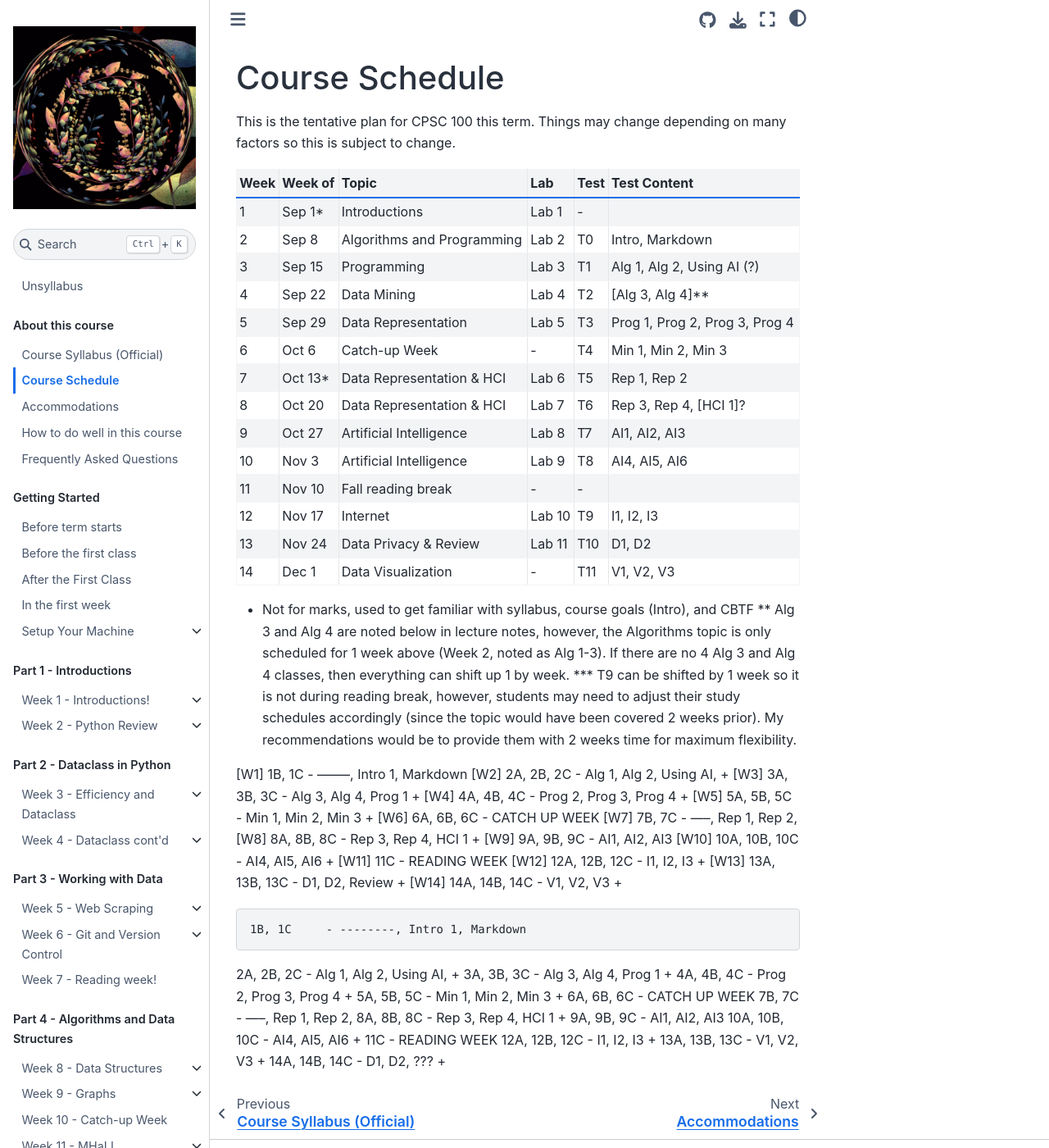
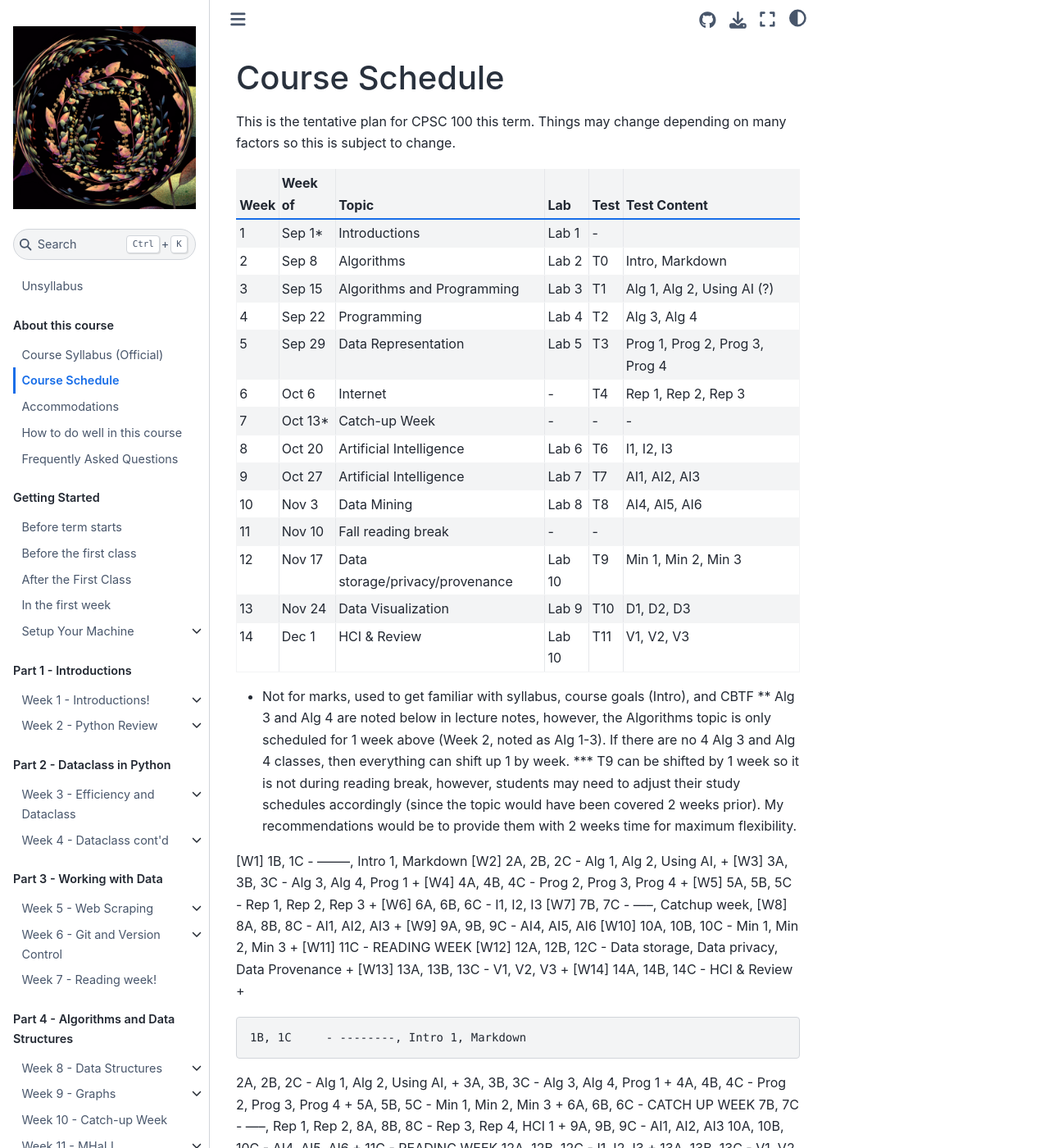
Before and after one commit to UBC-CS/cpsc100, a Jupyter Book: the page built from about/course_schedule.md, in a window 1280 px wide and 1400 px high. Shown: the whole window at 82% size. Built offline with Jupyter Book 1.0.4 settings and Sphinx 7.4.7 and the Sphinx Book theme 1.1.4, drawn with Linux system fonts in a browser that asks for light colours; pages that are not in the unit, such as notebooks, are missing from menus.

Commit message:
Apply suggestions from code review
Adjusted test content

```diff
--- a/about/syllabus_bits/schedule.md
+++ b/about/syllabus_bits/schedule.md
@@ -1,23 +1,22 @@
 This is the tentative plan for {{ COURSE_CODE }} this term.
 Things may change depending on many factors so this is subject to change.
 
-| Week | Week of | Topic                   | Lab    | Test  | Test Content                   |
-| ---- | ------- | ----------------------- | ------ | ----- | ------------------------------ |
-| 1    | Sep 1*  | Introductions           | Lab 1  | -     |                                |
-| 2    | Sep 8   | Algorithms and Programming              | Lab 2  | T0   | Intro, Markdown                |
-| 3    | Sep 15  | Programming             | Lab 3  | T1    | Alg 1, Alg 2, Using AI (?)     |
-| 4    | Sep 22  | Data Mining             | Lab 4  | T2    | [Alg 3, Alg 4]**               |
-| 5    | Sep 29  | Data Representation     | Lab 5  | T3    | Prog 1, Prog 2, Prog 3, Prog 4 |
-| 6    | Oct 6   | Catch-up Week           | -      | T4    | Min 1, Min 2, Min 3            |
-| 7    | Oct 13* | Data Representation & HCI           | Lab 6  | T5    | Rep 1, Rep 2                   |
-| 8    | Oct 20  | Data Representation & HCI | Lab 7  | T6    | Rep 3, Rep 4, [HCI 1]?         |
-| 9    | Oct 27  | Artificial Intelligence | Lab 8  | T7    | AI1, AI2, AI3                  |
-| 10   | Nov 3   | Artificial Intelligence               | Lab 9  | T8    | AI4, AI5, AI6                  |
-| 11   | Nov 10  | Fall reading break      | -      | -  |                      |
-| 12   | Nov 17  | Internet    | Lab 10 | T9      |  I1, I2, I3                              |
-| 13   | Nov 24  | Data Privacy & Review         | Lab 11 | T10   |   D1, D2                   |
-| 14   | Dec 1   | Data Visualization                  | -      | T11   | V1, V2, V3       |
-
+| Week | Week of | Topic                      | Lab    | Test | Test Content                   |
+|------|---------|----------------------------|--------|------|--------------------------------|
+| 1    | Sep 1*  | Introductions                    | Lab 1  | -    |                                |
+| 2    | Sep 8   | Algorithms                        | Lab 2  | T0   | Intro, Markdown                |
+| 3    | Sep 15  | Algorithms and Programming | Lab 3  | T1   | Alg 1, Alg 2, Using AI (?)     |
+| 4    | Sep 22  | Programming                | Lab 4  | T2   | Alg 3, Alg 4              |
+| 5    | Sep 29  | Data Representation        | Lab 5  | T3   | Prog 1, Prog 2, Prog 3, Prog 4 |
+| 6    | Oct 6   |  Internet             | -      | T4   | Rep 1, Rep 2, Rep 3            |
+| 7    | Oct 13* | Catch-up Week | - | -  | -   | -                   |
+| 8    | Oct 20  | Artificial Intelligence  | Lab 6  | T6   | I1, I2, I3         |
+| 9    | Oct 27  | Artificial Intelligence    | Lab 7  | T7   | AI1, AI2, AI3                  |
+| 10   | Nov 3   |  Data Mining  | Lab 8  | T8   | AI4, AI5, AI6                  |
+| 11   | Nov 10  | Fall reading break         | -      | -    |                                |
+| 12   | Nov 17  |  Data storage/privacy/provenance | Lab 10 | T9   | Min 1, Min 2, Min 3                     |
+| 13   | Nov 24  | Data Visualization     | Lab 9 | T10  | D1, D2, D3                     |
+| 14   | Dec 1   | HCI & Review         | Lab 10      | T11  | V1, V2, V3                     |
 
 * Not for marks, used to get familiar with syllabus, course goals (Intro), and CBTF
 ** Alg 3 and Alg 4 are noted below in lecture notes, however, the Algorithms topic is only scheduled for 1 week above (Week 2, noted as Alg 1-3). If there are no 4 Alg 3 and Alg 4 classes, then everything can shift up 1 by week.
@@ -27,16 +26,16 @@ Things may change depending on many factors so this is subject to change.
 [W2]  2A, 2B, 2C     - Alg 1, Alg 2, Using AI,      +
 [W3]  3A, 3B, 3C     - Alg 3, Alg 4, Prog 1         +
 [W4]  4A, 4B, 4C     - Prog 2, Prog 3, Prog 4       +
-[W5]  5A, 5B, 5C     - Min 1, Min 2, Min 3          +
-[W6]  6A, 6B, 6C     - CATCH UP WEEK
-[W7]      7B, 7C     - -----, Rep 1, Rep 2,
-[W8]  8A, 8B, 8C     - Rep 3, Rep 4, HCI 1    +
-[W9]  9A, 9B, 9C     - AI1, AI2, AI3
-[W10] 10A, 10B, 10C  - AI4, AI5, AI6                +
-[W11]          11C  - READING WEEK
-[W12] 12A, 12B, 12C  - I1, I2, I3                   +
-[W13] 13A, 13B, 13C  -  D1, D2, Review                +
-[W14] 14A, 14B, 14C  - V1, V2, V3                   +
+[W5]  5A, 5B, 5C     - Rep 1, Rep 2, Rep 3         +
+[W6]  6A, 6B, 6C     - I1, I2, I3
+[W7]         7B, 7C     - -----, Catchup week,
+[W8]  8A, 8B, 8C     - AI1, AI2, AI3    +
+[W9]  9A, 9B, 9C     - AI4, AI5, AI6
+[W10] 10A, 10B, 10C  - Min 1, Min 2, Min 3        +
+[W11]                  11C - READING WEEK
+[W12] 12A, 12B, 12C  - Data storage, Data privacy, Data Provenance                    +
+[W13] 13A, 13B, 13C  -  V1, V2, V3                +
+[W14] 14A, 14B, 14C  - HCI & Review                   +
 
 
 
```
